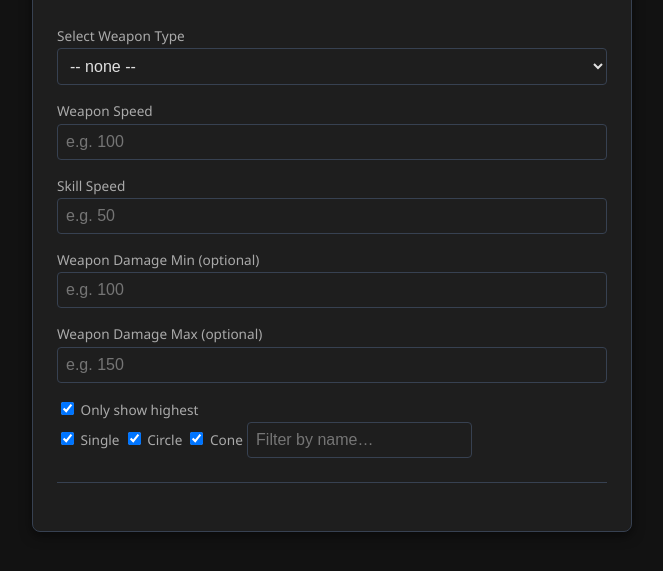
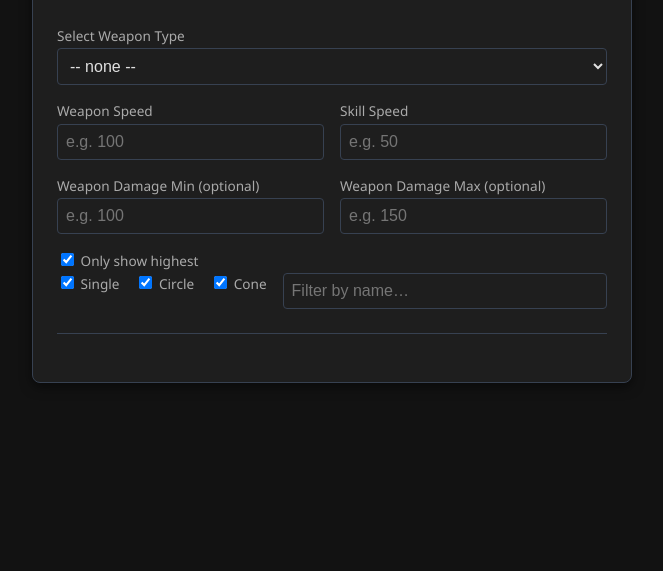
Before and after one commit to MindSlug/SWGWeaponPlanner, a plain HTML site: page index.html in a window 1280 px wide. Shown: the part 99-670 px from the top of the page, without its empty margins (308-971 px from the left). Drawn offline with Linux system fonts and the light colour scheme.

Commit message:
Add better layout

```diff
--- a/script.js
+++ b/script.js
@@ -47,7 +47,7 @@ document.addEventListener('DOMContentLoaded', () => {
         weaponSelect.appendChild(opt);
     });
 
-    const rangedCategory = ['PISTOLWEAPON','CARBINEWEAPON','RIFLEWEAPON','SPECIALHEAVYWEAPON'];
+    const rangedCategory = ['PISTOLWEAPON','CARBINEWEAPON','RIFLEWEAPON','FLAMETHROWER', 'ACIDRIFLE', 'LIGHTNINGRIFLE'];
     const jediCategory   = ['ONEHANDJEDIWEAPON','TWOHANDJEDIWEAPON','POLEARMJEDIWEAPON'];
 
     // Only show the highest numbered variant of each command base name
--- a/style.css
+++ b/style.css
@@ -44,9 +44,32 @@ h1 {
     letter-spacing: 1px;
 }
 
-form { display: grid; gap: 1em; }
-.field { display: flex; flex-direction: column; }
-label { font-size: 0.85em; margin-bottom: 0.25em; color: #aaa; }
+/* ACTION FORM GRID */
+#actionForm {
+    display: grid;
+    grid-template-columns: 1fr 1fr;
+    grid-auto-rows: auto;
+    gap: 1rem;
+}
+#actionForm .field:first-child,         /* weaponSelect */
+#actionForm .field.actions {            /* checkbox + button */
+    grid-column: 1 / -1;
+}
+#actionForm .field:nth-child(2) { grid-column: 1; }  /* weaponSpeed */
+#actionForm .field:nth-child(3) { grid-column: 2; }  /* skillSpeed */
+#actionForm .field:nth-child(4) { grid-column: 1; }  /* weaponMin */
+#actionForm .field:nth-child(5) { grid-column: 2; }  /* weaponMax */
+
+/* FIELD STYLING */
+.field {
+    display: flex;
+    flex-direction: column;
+}
+label {
+    font-size: 0.85em;
+    margin-bottom: 0.25em;
+    color: #aaa;
+}
 select, input, button {
     padding: 0.5em;
     background: var(--card);
@@ -65,10 +88,20 @@ button {
     border-color: var(--accent);
     transition: background 0.2s;
 }
-button:hover { background: var(--accent-hover); }
+button:hover {
+    background: var(--accent-hover);
+}
 
-.divider { border: none; border-top: 1px solid var(--border); margin: 1.5em 0; }
-.results { display: grid; gap: 1em; }
+.divider {
+    border: none;
+    border-top: 1px solid var(--border);
+    margin: 1.5em 0;
+}
+
+.results {
+    display: grid;
+    gap: 1em;
+}
 
 /* ----- CARD ----- */
 .card {
@@ -79,22 +112,18 @@ button:hover { background: var(--accent-hover); }
     color: var(--fg);
 }
 
-/* Header now flex */
+/* Header flex */
 .card-header {
     display: flex;
     justify-content: space-between;
     align-items: center;
     margin-bottom: 0.75em;
 }
-
-/* Action name accented */
 .action-name {
     margin: 0;
     font-size: 1.2em;
     color: var(--accent);
 }
-
-/* Target icon inline */
 .target-icon {
     width: var(--icon-size);
     height: var(--icon-size);
@@ -107,7 +136,7 @@ button:hover { background: var(--accent-hover); }
     -webkit-mask-position: center;
 }
 
-/* Stats grid with increased spacing */
+/* Stats grid */
 .stats {
     display: grid;
     grid-template-columns: repeat(2, 1fr);
@@ -130,8 +159,8 @@ button:hover { background: var(--accent-hover); }
 }
 
 /* Dot & Effects sections */
-.state-section,
-.dot-section {
+.dot-section,
+.state-section {
     background: var(--border);
     border-radius: 8px;
     padding: 1em;
@@ -148,7 +177,7 @@ button:hover { background: var(--accent-hover); }
     color: var(--accent);
 }
 
-/* Dot-effects each on its own row */
+/* DOT EFFECT LAYOUT */
 .dot-effects {
     display: flex;
     flex-direction: column;
@@ -156,7 +185,6 @@ button:hover { background: var(--accent-hover); }
 }
 .dot-effect {
     display: flex;
-    flex-direction: row;
     align-items: center;
     gap: 0.5rem;
 }
@@ -171,13 +199,12 @@ button:hover { background: var(--accent-hover); }
     -webkit-mask-position: center;
     background-color: var(--pool-default);
 }
-/* Pool fills */
 .dot-effect[data-pool="health"] .dot-icon { background-color: var(--pool-health); }
 .dot-effect[data-pool="action"] .dot-icon { background-color: var(--pool-action); }
-.dot-effect[data-pool="mind"] .dot-icon   { background-color: var(--pool-mind); }
+.dot-effect[data-pool="mind"]   .dot-icon { background-color: var(--pool-mind); }
 
-/* Pill-style metrics */
-.metric {
+.metric.chance,
+.metric.time {
     font-size: 0.75em;
     padding: 0.25rem 0.5rem;
     border-radius: 9999px;
@@ -185,7 +212,7 @@ button:hover { background: var(--accent-hover); }
     color: var(--fg);
 }
 
-/* State-effects each on its own row */
+/* STATE EFFECT LAYOUT */
 .state-effects {
     display: flex;
     flex-direction: column;
@@ -193,7 +220,6 @@ button:hover { background: var(--accent-hover); }
 }
 .state-effect {
     display: flex;
-    flex-direction: row;
     align-items: center;
     gap: 0.5rem;
 }
@@ -209,12 +235,31 @@ button:hover { background: var(--accent-hover); }
     background-color: var(--fg);
 }
 
+/* No-data “None” message */
+.dot-section .italic,
+.state-section .italic {
+    font-style: italic;
+    color: #6b7280;
+}
+
+/* FILTER CONTROLS */
+.filter-controls {
+    display: flex;
+    gap: 1rem;
+    flex-wrap: wrap;
+    margin-bottom: 1rem;
+}
+.filter-controls input[type="text"] {
+    flex: 1;
+    min-width: 120px;
+}
+
 /* ----- DOT EFFECT ICONS ----- */
 .dot-effect[data-type="bleeding"] .dot-icon {
     mask-image:        url('./icons/bleeding.svg');
     -webkit-mask-image:url('./icons/bleeding.svg');
 }
-.dot-effect[data-type="onfire"]   .dot-icon {
+.dot-effect[data-type="onfire"] .dot-icon {
     mask-image:        url('./icons/onfire.svg');
     -webkit-mask-image:url('./icons/onfire.svg');
 }
@@ -267,10 +312,3 @@ button:hover { background: var(--accent-hover); }
     -webkit-mask-image:url('./icons/cone.svg');
     transform: rotate(180deg);
 }
-
-/* No-data “None” message */
-.dot-section .italic,
-.state-section .italic {
-    font-style: italic;
-    color: #6b7280;
-}
```
